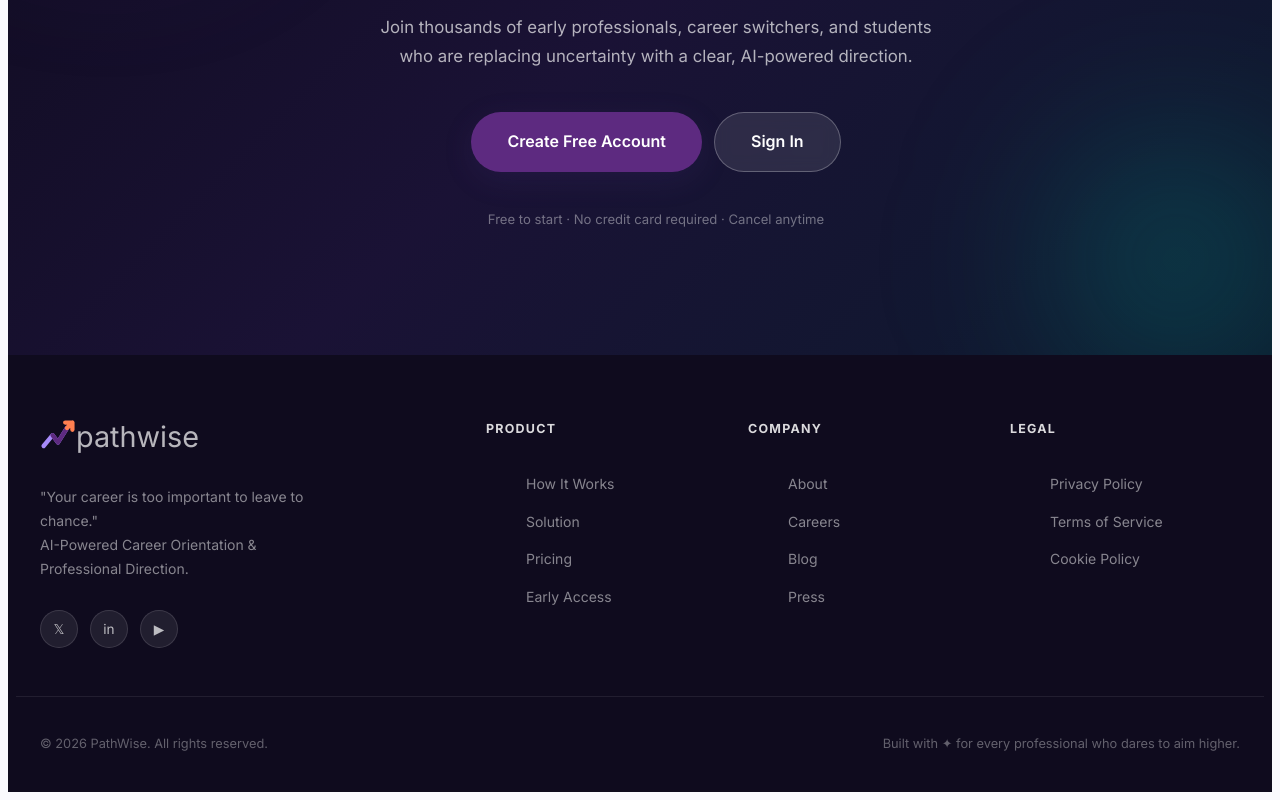
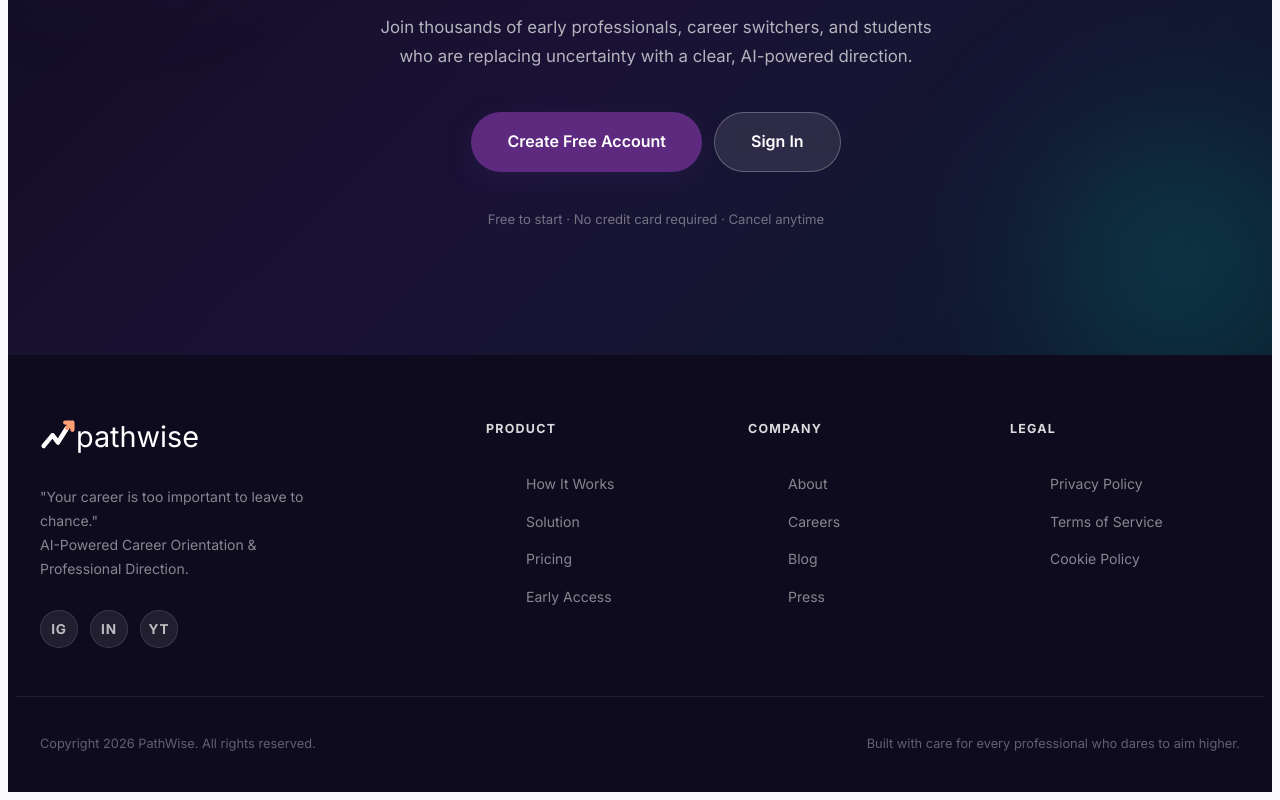
Before and after one commit to venomez-viper/PathWise, a React (Vite) app: page /pricing in a window 1280 px wide. Shown: the part 1455-2255 px from the top of the page. Built offline with nearby package versions, Linux system fonts and the light colour scheme.

Commit message:
fix: polish shared marketing page consistency

```diff
--- a/src/components/Footer.css
+++ b/src/components/Footer.css
@@ -53,6 +53,8 @@
   align-items: center;
   justify-content: center;
   font-size: 0.85rem;
+  font-weight: 700;
+  letter-spacing: 0.06em;
   color: rgba(255,255,255,0.7);
   transition: var(--transition-base);
 }
--- a/src/components/Footer.tsx
+++ b/src/components/Footer.tsx
@@ -7,7 +7,7 @@ const ROUTE_MAP: Record<string, string> = {
   'Solution': '/solution',
   'Pricing': '/pricing',
   'Early Access': '/signup',
-  'Blog': '/blog',
+  Blog: '/blog',
   'Privacy Policy': '/privacy-policy',
   'Terms of Service': '/terms-of-service',
   'Cookie Policy': '/cookie-policy',
@@ -19,13 +19,19 @@ const LINKS = {
   Legal: ['Privacy Policy', 'Terms of Service', 'Cookie Policy'],
 };
 
+const SOCIAL_LINKS = [
+  { label: 'Instagram', href: '#', shortLabel: 'IG' },
+  { label: 'LinkedIn', href: '#', shortLabel: 'IN' },
+  { label: 'YouTube', href: '#', shortLabel: 'YT' },
+];
+
 export default function Footer() {
   return (
     <footer className="footer">
       <div className="container footer__inner">
         <div className="footer__brand">
           <div className="footer__logo">
-            <Logo size={36} />
+            <Logo variant="white" size={36} />
           </div>
           <p className="footer__tagline">
             "Your career is too important to leave to chance."
@@ -33,9 +39,9 @@ export default function Footer() {
             AI-Powered Career Orientation &amp; Professional Direction.
           </p>
           <div className="footer__social">
-            {['𝕏', 'in', '▶'].map((icon, i) => (
-              <a key={i} href="#" className="footer__social-link">
-                {icon}
+            {SOCIAL_LINKS.map(({ label, href, shortLabel }) => (
+              <a key={label} href={href} className="footer__social-link" aria-label={label}>
+                <span>{shortLabel}</span>
               </a>
             ))}
           </div>
@@ -45,10 +51,10 @@ export default function Footer() {
           <div key={category} className="footer__col">
             <h4 className="footer__col-title">{category}</h4>
             <ul className="footer__col-links">
-              {items.map((item, i) => {
+              {items.map((item) => {
                 const route = ROUTE_MAP[item];
                 return (
-                  <li key={i}>
+                  <li key={item}>
                     {route ? (
                       <Link to={route} className="footer__link">
                         {item}
@@ -66,8 +72,8 @@ export default function Footer() {
 
       <div className="footer__bottom">
         <div className="container footer__bottom-inner">
-          <p>© 2026 PathWise. All rights reserved.</p>
-          <p>Built with ✦ for every professional who dares to aim higher.</p>
+          <p>Copyright 2026 PathWise. All rights reserved.</p>
+          <p>Built with care for every professional who dares to aim higher.</p>
         </div>
       </div>
     </footer>
--- a/src/components/Navbar.tsx
+++ b/src/components/Navbar.tsx
@@ -14,6 +14,7 @@ export default function Navbar() {
   const [scrolled, setScrolled] = useState(false);
   const [menuOpen, setMenuOpen] = useState(false);
   const location = useLocation();
+  const closeMenu = () => setMenuOpen(false);
 
   useEffect(() => {
     const onScroll = () => setScrolled(window.scrollY > 20);
@@ -21,9 +22,7 @@ export default function Navbar() {
     return () => window.removeEventListener('scroll', onScroll);
   }, []);
 
-  // Close menu on route change
   useEffect(() => {
-    setMenuOpen(false);
     window.scrollTo(0, 0);
   }, [location.pathname]);
 
@@ -33,8 +32,8 @@ export default function Navbar() {
     <header className={`navbar${scrolled ? ' navbar--scrolled' : ''}`}>
       <div className="navbar__inner container">
         {/* Logo */}
-        <Link to="/" className="navbar__logo">
-          <Logo size={40} />
+        <Link to="/" className="navbar__logo" onClick={closeMenu}>
+          <Logo variant="white" size={40} />
         </Link>
 
         {/* Desktop Nav */}
@@ -75,11 +74,12 @@ export default function Navbar() {
               key={link.href}
               to={link.href}
               className="navbar__mobile-link"
+              onClick={closeMenu}
             >
               {link.label}
             </Link>
           ))}
-          <Link to="/pricing" className="btn btn-primary">
+          <Link to="/pricing" className="btn btn-primary" onClick={closeMenu}>
             Get Started Free
           </Link>
         </div>
--- a/src/components/ui/Logo.tsx
+++ b/src/components/ui/Logo.tsx
@@ -9,11 +9,25 @@ interface LogoProps extends HTMLAttributes<HTMLDivElement> {
 export default function Logo({ variant = 'full', size = 32, className, ...props }: LogoProps) {
   const iconSize = size;
   const textSize = size * 0.8;
+  const isWhiteVariant = variant === 'white';
+  const palette = isWhiteVariant
+    ? {
+        primary: '#ffffff',
+        secondary: 'rgba(255, 255, 255, 0.78)',
+        accent: '#ff9f76',
+        text: '#ffffff',
+      }
+    : {
+        primary: 'var(--primary-light)',
+        secondary: 'var(--brand-purple)',
+        accent: 'var(--accent-orange)',
+        text: 'var(--on-surface)',
+      };
 
   return (
     <div
       className={cn("flex items-center gap-2 font-display font-bold leading-none", className)}
-      style={{ fontSize: textSize }}
+      style={{ fontSize: textSize, color: palette.text }}
       {...props}
     >
       {/* SVG Icon */}
@@ -32,7 +46,7 @@ export default function Logo({ variant = 'full', size = 32, className, ...props
           strokeWidth="12"
           strokeLinecap="round"
           strokeLinejoin="round"
-          className={variant === 'white' ? "text-white" : "text-[var(--primary-light)]"}
+          style={{ color: palette.primary }}
         />
         <path
           d="M35 45L50 65L75 25"
@@ -40,7 +54,7 @@ export default function Logo({ variant = 'full', size = 32, className, ...props
           strokeWidth="12"
           strokeLinecap="round"
           strokeLinejoin="round"
-          className={variant === 'white' ? "text-white/80" : "text-[var(--brand-purple)]"}
+          style={{ color: palette.secondary }}
         />
         {/* Arrow Tip */}
         <path
@@ -49,16 +63,13 @@ export default function Logo({ variant = 'full', size = 32, className, ...props
           strokeWidth="12"
           strokeLinecap="round"
           strokeLinejoin="round"
-          className={variant === 'white' ? "text-white" : "text-[var(--accent-orange)]"}
+          style={{ color: palette.accent }}
         />
       </svg>
 
       {/* Wordmark */}
       {(variant === 'full' || variant === 'white') && (
-        <span className={cn(
-          "tracking-tight mt-1",
-          variant === 'white' ? "text-white" : "text-white"
-        )}>
+        <span className="tracking-tight mt-1">
           pathwise
         </span>
       )}
--- a/src/pages/Blog.css
+++ b/src/pages/Blog.css
@@ -1,6 +1,6 @@
 .blog-page {
   min-height: 100vh;
-  padding-top: 7rem;
+  padding-top: calc(72px + var(--spacing-4));
   padding-bottom: 0;
   background: var(--surface);
   position: relative;
@@ -24,7 +24,7 @@
 
 .blog-header {
   text-align: center;
-  padding: var(--spacing-8) 0 var(--spacing-12);
+  padding: var(--spacing-4) 0 var(--spacing-12);
 }
 
 .blog-header__title {
@@ -449,7 +449,7 @@
 
 @media (max-width: 700px) {
   .blog-page {
-    padding-top: 6rem;
+    padding-top: calc(72px + var(--spacing-3));
   }
 
   .blog-featured__content,
@@ -468,7 +468,7 @@
 
 @media (max-width: 520px) {
   .blog-header {
-    padding-top: var(--spacing-6);
+    padding-top: var(--spacing-3);
   }
 
   .blog-header__sub,
--- a/src/pages/LegalPage.css
+++ b/src/pages/LegalPage.css
@@ -1,6 +1,6 @@
 .legal-page {
   min-height: 100vh;
-  padding-top: 7rem;
+  padding-top: calc(72px + var(--spacing-4));
   padding-bottom: 0;
   background: var(--surface);
   position: relative;
@@ -24,7 +24,7 @@
 
 .legal-hero {
   text-align: center;
-  padding: var(--spacing-8) 0 var(--spacing-12);
+  padding: var(--spacing-4) 0 var(--spacing-12);
 }
 
 .legal-hero__title {
@@ -95,7 +95,7 @@
 
 @media (max-width: 700px) {
   .legal-page {
-    padding-top: 6rem;
+    padding-top: calc(72px + var(--spacing-3));
   }
 
   .legal-card {
```
